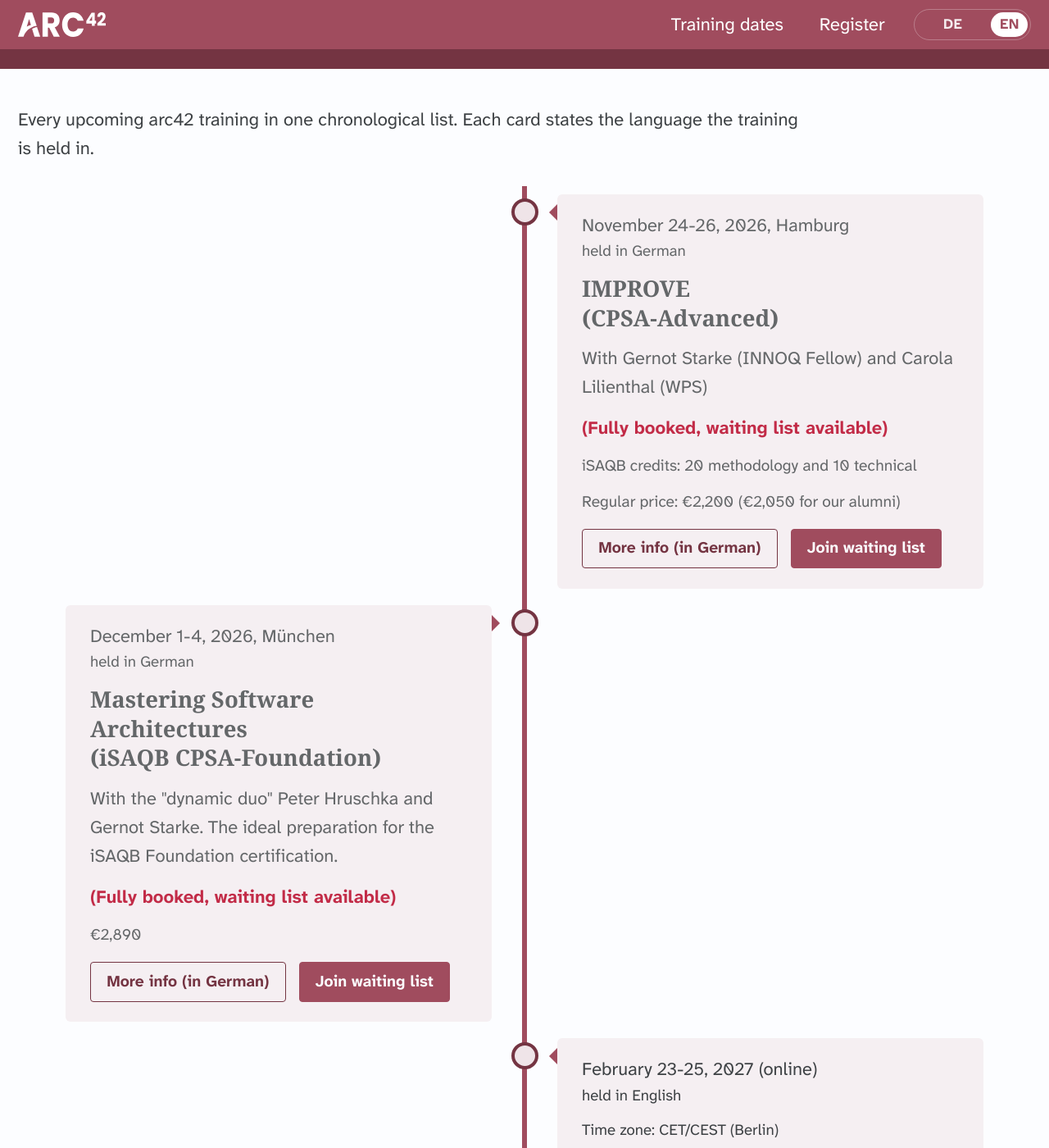
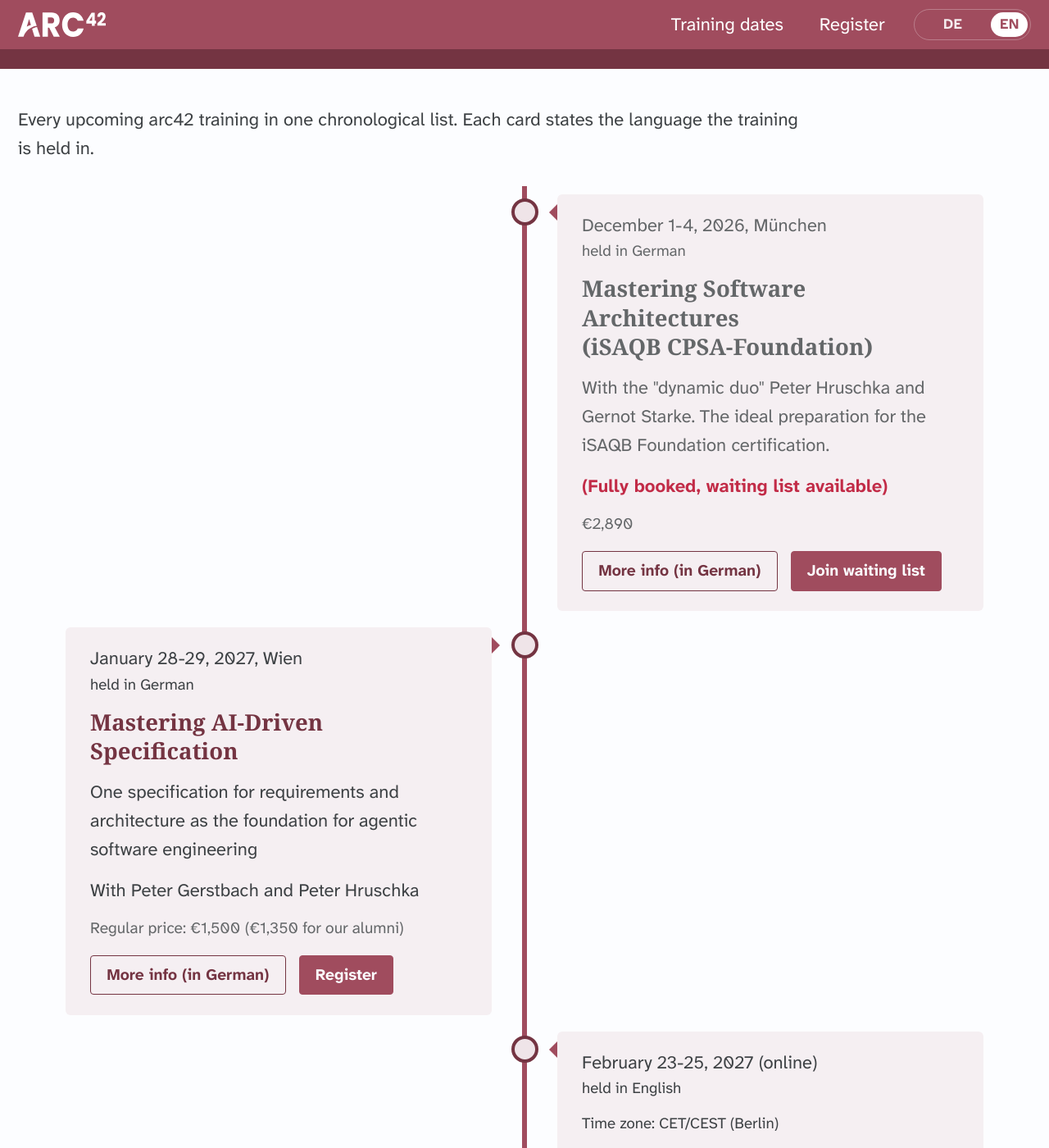
Before and after one commit to arc42/trainings.arc42.org-site, a Jekyll site: the page built from _pages/home.html, in a window 1280 px wide and 1400 px high, scrolled down 215 px. Shown: the whole window at 82% size. Built offline with Jekyll 4.4.1, drawn with Linux system fonts in a browser that asks for light colours; cached includes are drawn as plain includes; some web fonts are replaced.

Commit message:
Training dates: 3 changes (IMPROVE, maispec)

```diff
--- a/_data/trainings.yml
+++ b/_data/trainings.yml
@@ -191,20 +191,6 @@ courses:
     url: "https://www.arc42.de/info-improve/"
     trainers: ["Carola Lilienthal", "Gernot Starke"]
     dates:
-      - id: improve-nov-2026
-        code: "26-11 IMPROVE"
-        start: "2026-11-24"
-        end: "2026-11-26"
-        city: "Hamburg"
-        country: "DE"
-        language: de
-        format: public
-        price:
-          amount: 2200
-          currency: EUR
-          alumni: 2050
-        url: "https://trainings.arc42.org/#improve-nov-2026"
-        status: waitlist
       - id: improve-jun-2027
         code: "27-06 IMPROVE"
         start: "2027-06-22"
@@ -344,3 +330,32 @@ courses:
           alumni: 1750
         url: "https://trainings.arc42.org/#adoc-oct-2027"
         status: open
+
+  - id: maispec
+    short_title: "maispec"
+    title: "Mastering AI-Driven Specification"
+    blurb_de: >-
+      Eine Spezifikation für Requirements und Architektur als Basis für
+      agentisches Software-Engineering.
+    blurb_en: >-
+      One specification for requirements and architecture as the
+      foundation for agentic software engineering
+    url: "https://www.arc42.de/info-maispec/"
+    trainers: ["Dr. Peter Hruschka", "Dr. Gernot Starke", "Peter Gerstbach"]
+    show_on: ["www.arc42.de", "arc42.org", "www.systems42.org"]
+    dates:
+      - id: maispec-jan-2027
+        code: "27-01 maispec"
+        start: "2027-01-28"
+        end: "2027-01-29"
+        city: "Wien"
+        country: "DE"
+        language: de
+        format: public
+        trainers: ["Peter Gerstbach", "Peter Hruschka"]
+        price:
+          amount: 1500
+          currency: EUR
+          alumni: 1350
+        url: "https://trainings.arc42.org/#maispec-jan-2027"
+        status: open
```
